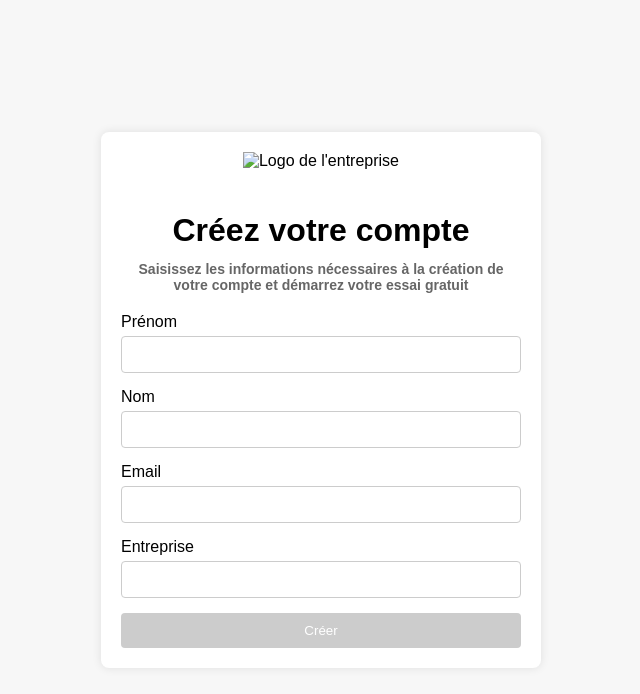
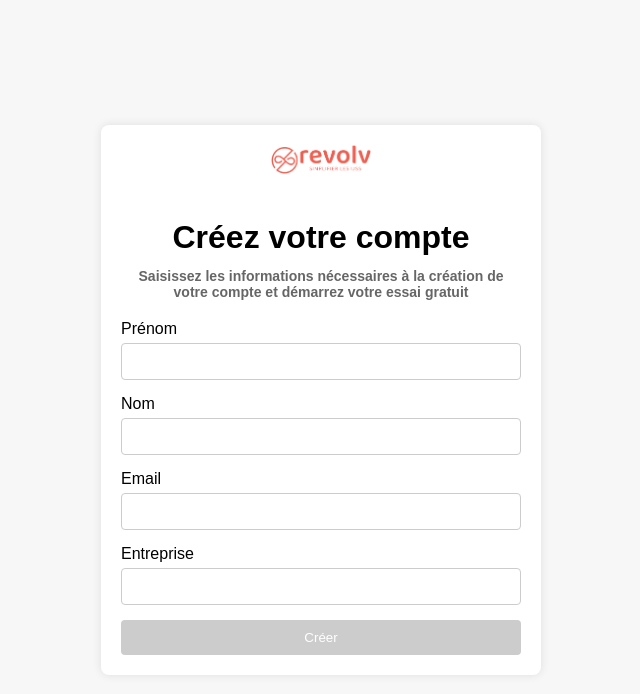
Before and after one commit to antoine-revolv/registrationform, a plain HTML site: page index.html in a window 1280 px wide. Shown: the whole page, without its empty margins (319-959 px from the left). Drawn offline with Linux system fonts and the light colour scheme.

Commit message:
Update index.html

```diff
--- a/index.html
+++ b/index.html
@@ -8,7 +8,7 @@
 </head>
 <body>
     <div class="container">
-        <img src="logo.png" alt="Logo de l'entreprise" class="logo">
+        <img src="revolv Main Logo.png" alt="Logo de l'entreprise" class="logo">
         <h1>Créez votre compte</h1>
         <h2>Saisissez les informations nécessaires à la création de votre compte et démarrez votre essai gratuit</h2>
         <form id="signup-form">
```
